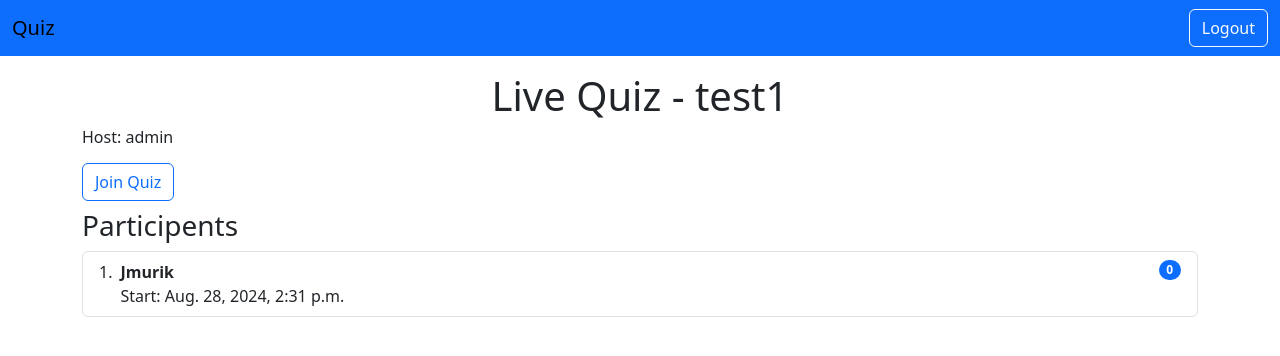
After one commit to Jmur1kk777/Quiz, a Django app: page /quiz/live/1/ in a window 1280 px wide. The commit adds this page. Shown: the top 356 px of the page. Run offline with Django 5.2, Linux system fonts and the light colour scheme; a user stored in the database is signed in; data comes from the database, SQL or seed files in the repository; both versions use the stored data as it was after the commit.

Commit message:
додали функціонал гри

```diff
--- a/quizapp/models.py
+++ b/quizapp/models.py
@@ -78,12 +78,14 @@ class QuizLive(models.Model):
     def generete_invite_code(self):
         while True:
             invite_code = ''.join(random.choices(string.digits, k=10))
-            if not Quiz.objects.filter(invite_code=invite_code).exists():
+            if not QuizLive.objects.filter(invite_code=invite_code).exists():
                 return invite_code
 
     def save(self, *args, **kwargs):
         if not self.invite_code:
             self.invite_code = self.generete_invite_code()
+
+        super().save(*args, **kwargs)
 
 
 class QuizResult(models.Model):
--- a/quizapp/urls.py
+++ b/quizapp/urls.py
@@ -13,4 +13,8 @@ urlpatterns = [
     path("quiz/<int:pk>/delete/", views.QuizDeleteView.as_view(), name="delete-quiz"),
     path("quiz/<int:pk>/live/create/", views.QuizLiveCreateView.as_view(), name="create-quiz-live"),
     path("quiz/<int:pk>/", views.QuizDetailView.as_view(), name="quiz-detail"),
+    path("quiz/live/<int:pk>/", views.QuizLiveDetailView.as_view(), name="quiz-live-detail"),
+    path("join/<int:invite_code>", views.QuizJoinView.as_view(), name="quiz-live-join"),
+    path("quiz/live/answer/<int:quiz_result_id>", views.answer_question, name="quiz-live-answer"),
+
 ]
--- a/quizapp/views.py
+++ b/quizapp/views.py
@@ -1,11 +1,11 @@
 from django.contrib.auth.mixins import LoginRequiredMixin
-from django.shortcuts import get_object_or_404
+from django.shortcuts import get_object_or_404, render, redirect
 from django.urls import reverse_lazy
 from django.views.generic import ListView, CreateView, UpdateView, DeleteView, DetailView
 
-from quizapp.forms import QuizCreate, QuestionCreate, AnswerFormSet
+from quizapp.forms import QuizCreate, QuestionCreate, AnswerFormSet, QuizJoinForm, QuizAnswerForm
 from quizapp.mixins import UserIsOwnerMixin, QuizCanEditMixin
-from quizapp.models import Quiz, Question, QuizLive
+from quizapp.models import Quiz, Question, QuizLive, QuizResult, QuestionResult
 
 
 # Create your views here.
@@ -136,10 +136,66 @@ class QuizDetailView(DetailView):
 class QuizLiveCreateView(LoginRequiredMixin, CreateView):
     model = QuizLive
     fields = []
-    success_url = reverse_lazy('quiz-list')
+
+    def get_success_url(self):
+        return reverse_lazy("quiz-live-detail", kwargs={"pk": self.object.pk})
 
     def form_valid(self, form):
-        form.instance.quiz = get_object_or_404(Quiz, pk=self.kwargs["quiz-id"])
+        form.instance.quiz = get_object_or_404(Quiz, pk=self.kwargs["pk"])
         form.instance.host = self.request.user
         form.instance.save()
         return super().form_valid(form)
+
+
+class QuizLiveDetailView(LoginRequiredMixin, DetailView):
+    model = QuizLive
+    context_object_name = 'live_quiz'
+    template_name = "quizapp/quiz_live.html"
+
+
+class QuizJoinView(LoginRequiredMixin, CreateView):
+    model = QuizResult
+    template_name = "quizapp/quiz_join.html"
+    form_class = QuizJoinForm
+
+    def form_valid(self, form):
+        form.instance.quiz_live = get_object_or_404(QuizLive, invite_code=self.kwargs["invite_code"])
+        if self.request.user.is_authenticated:
+            form.instance.user = self.request.user
+        form.instance.save()
+        return super().form_valid(form)
+
+    def get_success_url(self):
+        return reverse_lazy("quiz-live-answer", kwargs={"quiz_result_id": self.object.pk})
+
+def answer_question(request, quiz_result_id):
+    quiz_result  = get_object_or_404(QuizResult, id = quiz_result_id)
+    responses = quiz_result.responses.values_list('question', flat=True)
+    question = quiz_result.quiz_live.quiz.questions.exclude(id__in=responses).first()
+    if request.method == 'POST':
+        form = QuizAnswerForm(request.POST, question=question)
+        if form.is_valid():
+            answer = form.cleaned_data['answer']
+            score = 10 if answer.is_correct else 0
+
+            QuestionResult.objects.create(quiz_result=quiz_result, question=question, answer=answer, score=score)
+            quiz_result.score += score
+            quiz_result.save()
+
+            next_question = quiz_result.quiz_live.quiz.questions.exclude(id__in=responses).first()
+            if next_question:
+                return redirect(reverse_lazy("quiz-live-answer", kwargs={"quiz_result_id": quiz_result.pk}))
+            else:
+                quiz_result.completed = True
+                quiz_result.save()
+                return redirect(reverse_lazy("quiz-live-detail", kwargs={"pk": quiz_result.quiz_live.pk}))
+
+    else:
+        form = QuizAnswerForm(question=question)
+    context = {
+        'quiz_result': quiz_result,
+        'question': question,
+        'form': form
+    }
+
+    return render(request, "quizapp/answer_question.html",context)
--- a/templates/quizapp/quiz_detail.html
+++ b/templates/quizapp/quiz_detail.html
@@ -13,7 +13,10 @@
              {% endif %}
                      <h1 class="my-3" >{{quiz.title}}</h1>
                <div class="mb-3" >{{quiz.description}}</div>
-               <a class="btn btn-primary mb-3 " href="{% url 'create-quiz-live' quiz.pk %}" role="button">Play Live</a>
+               <form action="{% url 'create-quiz-live' quiz.pk %}" method="post">
+                   {% csrf_token %}
+                   <button class="btn btn-primary mb-3 " type="submit">Play Live</button>
+               </form>
                {% if quiz.author == request.user or request.user.is_staff %}
                <a class="btn btn-outline-primary mb-3 " href="{% url 'create-question' quiz.pk %}" role="button">Edit Quiz</a>
                {% else %}
--- /dev/null
+++ b/templates/quizapp/quiz_live.html
@@ -0,0 +1,26 @@
+{% extends 'base.html' %}
+
+{% block content %}
+{% load static %}
+<div class="container">
+    {% include 'alerts.html' %}
+    <h1 class="text-center">Live Quiz - {{live_quiz.quiz.title}}</h1>
+    <h6>Host: {{live_quiz.host}}</h6>
+    <a type="button" class="btn btn-outline-primary my-2" href="{% url 'quiz-live-join' live_quiz.invite_code %}"
+       target="_blank">Join Quiz </a>
+
+    <h3>Participents</h3>
+    <ol class="list-group list-group-numbered">
+        {% for member in live_quiz.results.all %}
+        <li class="list-group-item d-flex justify-content-between align-items-start">
+            <div class="ms-2 me-auto">
+                <div class="fw-bold">{{member.nickname}}</div>
+                Start: {{member.completed_at}}
+            </div>
+            <span class="badge text-bg-primary rounded-pill">{{member.score}}</span>
+        </li>
+        {% endfor %}
+    </ol>
+</div>
+
+{% endblock %}
```
Also changed, not shown: quizapp/forms.py (+21 -1 lines), templates/quizapp/answer_question.html (added, +21 -0 lines), templates/quizapp/quiz_join.html (added, +15 -0 lines), db.sqlite3.
